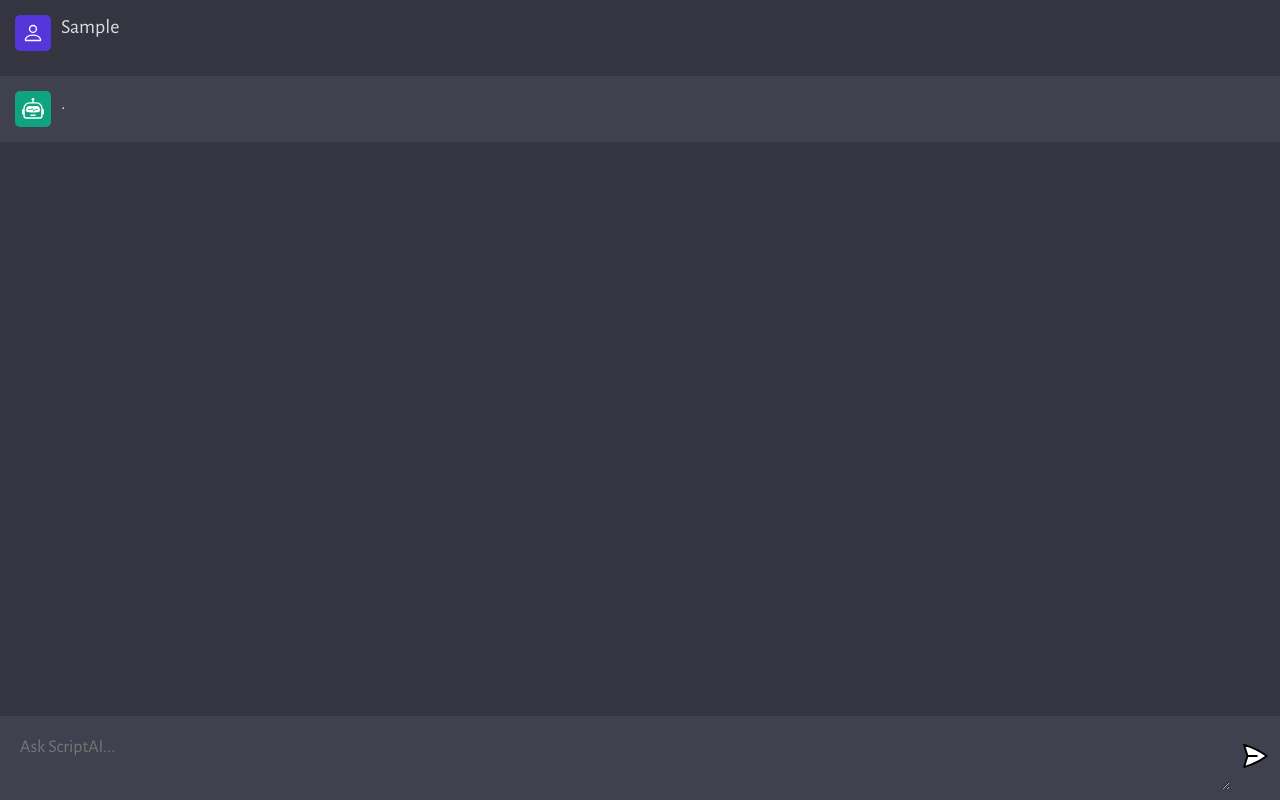
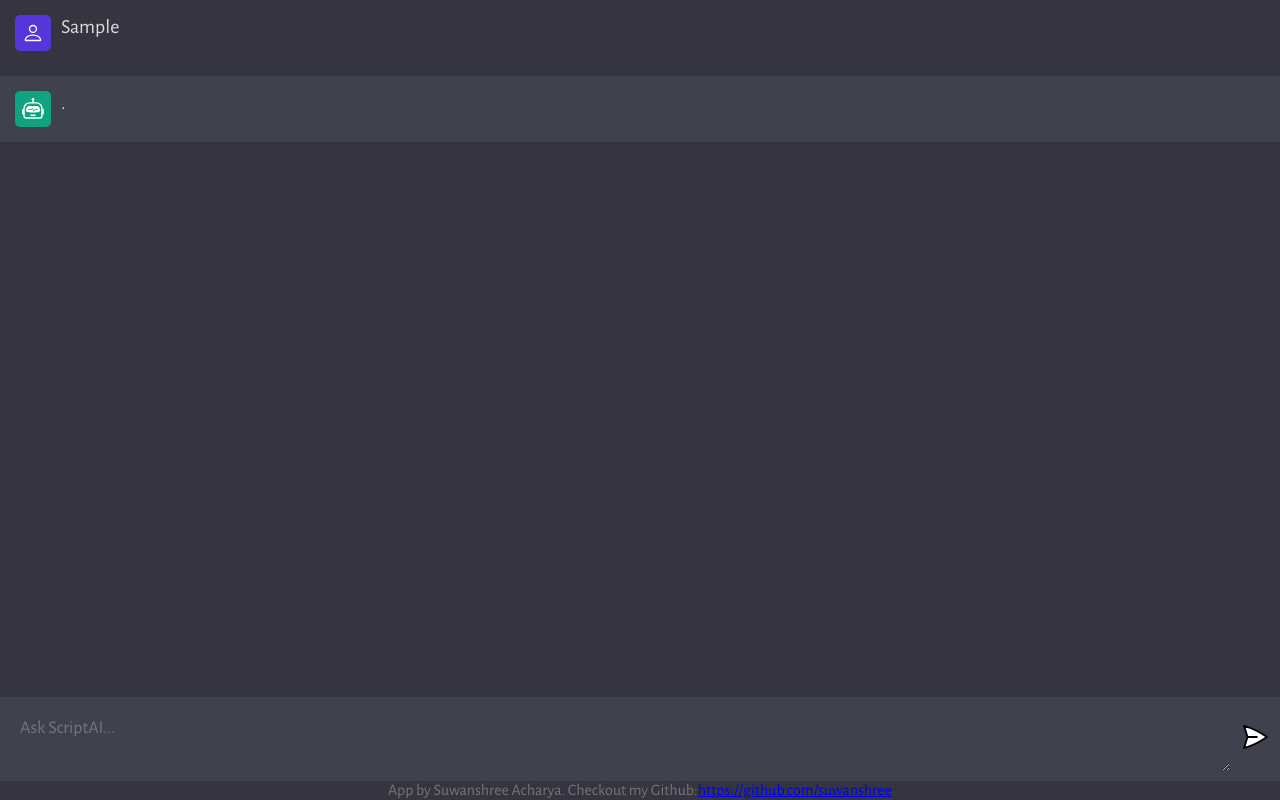
Before and after one commit to suwanshree/ScriptAI, a website built with Vite: page client/index.html in a window 1280 px wide. Both pictures are taken after typing "Sample" into the empty fields and a click on the button 1255 px from the left and 758 px from the top of the page. Built offline with nearby package versions, Linux system fonts and the light colour scheme; no server answers.

Commit message:
Info added

```diff
--- a/client/index.html
+++ b/client/index.html
@@ -4,7 +4,7 @@
     <meta charset="UTF-8" />
     <link rel="icon" type="image/svg+xml" href="favicon.ico" />
     <meta name="viewport" content="width=device-width, initial-scale=1.0" />
-    <title>ScriptAI - Coding Made Easy</title>
+    <title>ScriptAI - Ask Me Anything!</title>
     <link rel="stylesheet" href="style.css">
   </head>
   <body>
@@ -16,6 +16,10 @@
           <img src="assets/send.svg" />
         </button>
       </form>
+      <div id="footer">
+        <p>App by Suwanshree Acharya. Checkout my Github:</p>
+        <a href = "https://github.com/suwanshree">https://github.com/suwanshree</a>
+      </div>
     </div>
     <script type="module" src="/script.js"></script>
   </body>
--- a/client/script.js
+++ b/client/script.js
@@ -84,7 +84,7 @@ const handleSubmit = async (e) => {
   // messageDiv.innerHTML = "..."
   loader(messageDiv);
 
-  const response = await fetch("http://localhost:5000", {
+  const response = await fetch("https://scriptai.onrender.com/", {
     method: "POST",
     headers: {
       "Content-Type": "application/json",
--- a/client/style.css
+++ b/client/style.css
@@ -148,3 +148,13 @@ form img {
   width: 30px;
   height: 30px;
 }
+
+#footer {
+  color: #757575;
+  display: flex;
+}
+
+a:visited {
+  color: inherit;
+  text-decoration: none;
+}
```
